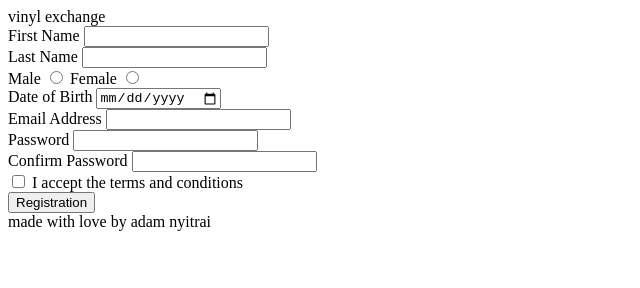
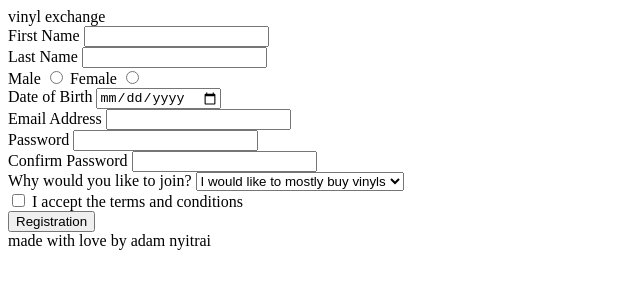
Before and after one commit to nyitrai87/vinyl-exchange, a plain HTML site: page src/registration.html in a window 1280 px wide. Shown: the whole page, without its empty margins (0-640 px from the left). Drawn offline with Linux system fonts and the light colour scheme.

Commit message:
Dropdown added to the registration form

```diff
--- a/src/registration.html
+++ b/src/registration.html
@@ -48,6 +48,16 @@
                     </label>
                 </div>
                 <div>
+                    <label for="join-reason">
+                        Why would you like to join?
+                    </label>
+                    <select name="reason" id="join-reason">
+                        <option value="buy">I would like to mostly buy vinyls</option>
+                        <option value="sell">I would like to mostly sell vinyls</option>
+                        <option value="exchange">I would like to exchange vinyls</option>
+                    </select>
+                </div>
+                <div>
                     <label>
                         <input id="terms" name="tac" type="checkbox" required>
                         I accept the terms and conditions
```
